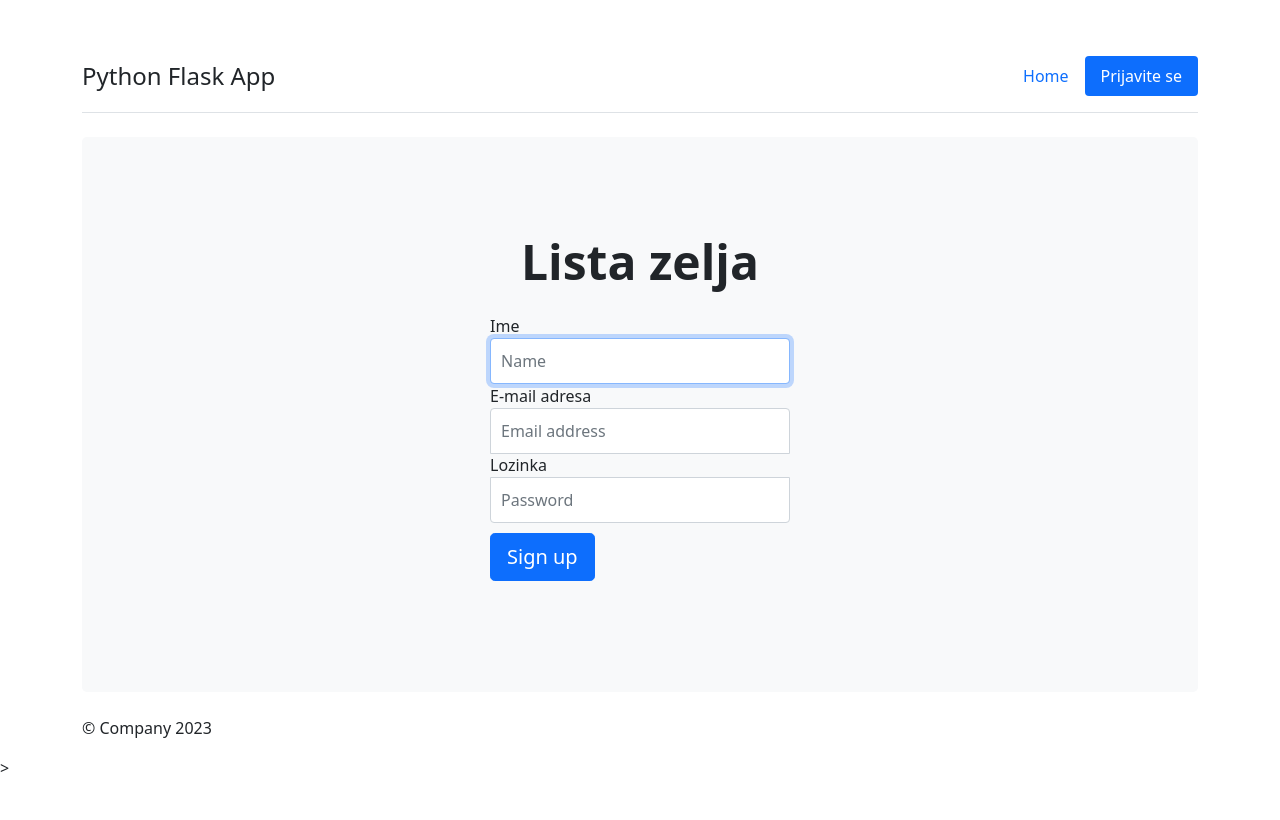
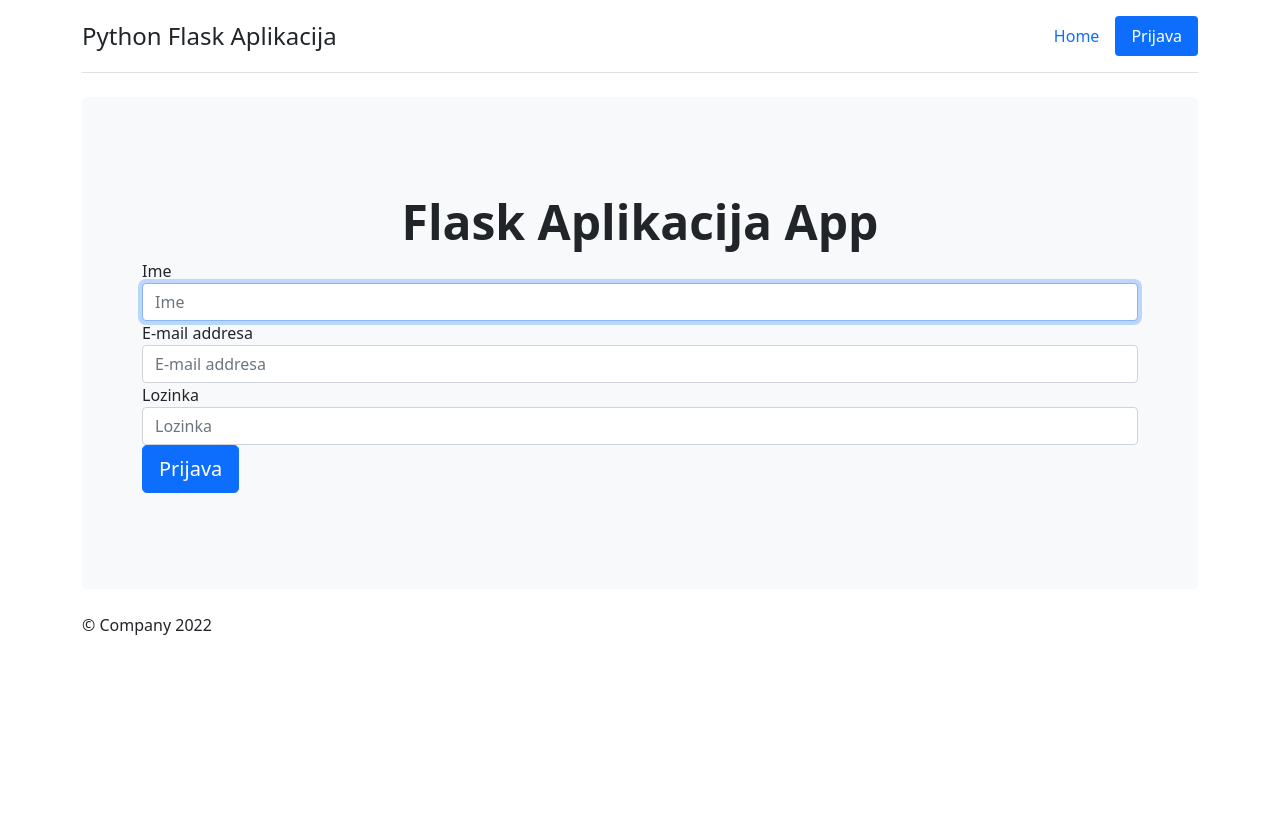
Before and after one commit to ur00sh/FlaskAppExample, a Flask app: page /signup in a window 1280 px wide. After the commit the page ends 635 px from the top, so only its background shows below. Run offline with Flask 3, Linux system fonts and the light colour scheme; parts of the project's set-up code (start-up, migrations or seed data) failed here and were passed over.

Commit message:
Update signup.html

```diff
--- a/Flask/templates/signup.html
+++ b/Flask/templates/signup.html
@@ -1,23 +1,18 @@
 <!DOCTYPE html>
 <html lang="en">
     <head>
-
-		<title>Lista zelja | Ulogujte se</title>
-
+		<title>Python Flask Aplikacija - Prijava</title>
 		<link
 			href="https://cdn.jsdelivr.net/npm/bootstrap@5.1.3/dist/css/bootstrap.min.css"
 			rel="stylesheet"
 			integrity="sha384-1BmE4kWBq78iYhFldvKuhfTAU6auU8tT94WrHftjDbrCEXSU1oBoqyl2QvZ6jIW3"
 			crossorigin="anonymous"
 		/>
-		<link href="signup.css" rel="stylesheet" />
+		<link href="../static/signup.css" rel="stylesheet" />
 	</head>
 	<body>
-
 		<div class="container">
-
 			<div class="header">
-
 				<nav
 					class="d-flex flex-wrap justify-content-center py-3 mb-4 border-bottom"
 				>
@@ -25,7 +20,7 @@
 						href="/"
 						class="d-flex align-items-center mb-3 mb-md-0 me-md-auto text-dark text-decoration-none"
 					>
-						<span class="fs-4">Python Flask App</span>
+						<span class="fs-4">Python Flask Aplikacija</span>
 					</a>
 					<ul class="nav nav-pills">
 						<li class="nav-item">
@@ -33,17 +28,15 @@
 						</li>
 						<li class="nav-item">
 							<a href="/signup" class="nav-link active" aria-current="page"
-								>Prijavite se</a
+								>Prijava</a
 							>
 						</li>
 					</ul>
-
 				</nav>
-
 			</div>
 			<div class="p-5 mb-4 bg-light rounded-3">
 				<div class="container-fluid py-5">
-					<h1 class="display-5 fw-bold text-center">Lista zelja</h1>
+					<h1 class="display-5 fw-bold text-center">Flask Aplikacija App</h1>
 					<form id="form-signin" action="/api/signup" method="POST">
 						        <label for="inputName" class="sr-only">Ime</label>
 						        <input
@@ -51,19 +44,19 @@
 							name="inputName"
 							id="inputName"
 							class="form-control"
-							placeholder="Name"
+							placeholder="Ime"
 							required
 							autofocus
 						/>
 						        <label for="inputEmail" class="sr-only"
-							>E-mail adresa</label
+							>E-mail addresa</label
 						>
 						        <input
 							type="email"
 							name="inputEmail"
 							id="inputEmail"
 							class="form-control"
-							placeholder="Email address"
+							placeholder="E-mail addresa"
 							required
 							autofocus
 						/>
@@ -73,28 +66,22 @@
 							name="inputPassword"
 							id="inputPassword"
 							class="form-control"
-							placeholder="Password"
+							placeholder="Lozinka"
 							required
 						/>
-						                  <button
+						<button
 							class="btn btn-lg btn-primary btn-block"
 							type="submit"
 						>
-							Sign up
+							Prijava
 						</button>
-
 					</form>
 				</div>
 			</div>
-
 			<footer class="footer">
-
-				<p>&copy; Company 2023</p>
-
+				<p>&copy; Company 2022</p>
 			</footer>
-
 		</div>
-        <!---metoda za skrepovanje podataka uz pomoc api-ja-->>
 		<script>
 			document
 				.querySelector("#form-signin")
@@ -112,3 +99,4 @@
 				});
 		</script>
 	</body>
+</html>
```
